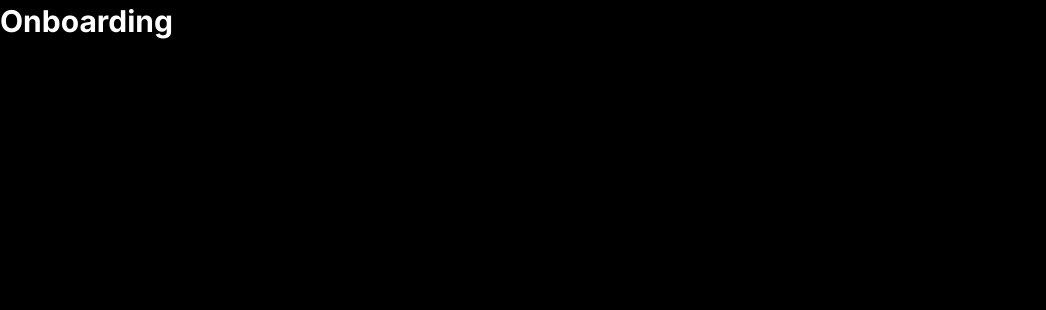
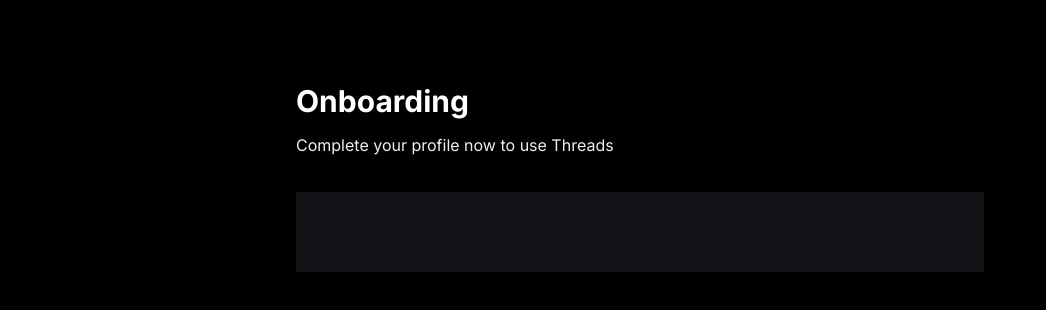
Before and after one commit to Gab0CS/threads, a Next.js app: page /onboarding in a window 1280 px wide. Shown: the top 310 px of the page, without its empty margins (0-1046 px from the left). Built offline with nearby package versions, Linux system fonts and the light colour scheme; no server answers.

Commit message:
onboarding started

```diff
--- a/app/(auth)/onboarding/page.tsx
+++ b/app/(auth)/onboarding/page.tsx
@@ -1,7 +1,36 @@
+import AccountProfile from "@/components/forms/AccountProfile";
+import { currentUser } from "@clerk/nextjs";
+
+
 async function Page() {
+    const user = await currentUser();
+
+    const userInfo = {};
+
+    const userData = {
+        Id: user?.id,
+        objectId: userInfo?._id,
+        username: userInfo?.username || user?.username,
+        name: userInfo?.name || user?.firstName || "",
+        bio: userInfo?.bio || "",
+        image: userInfo?.image || user?.imageUrl,
+    }
+
     return(
-        <main>
+        <main className="mx-auto flex max-w-3xl flex-col justify-start
+            px-10 py-20">
             <h1 className="head-text">Onboarding</h1>
+            <p className="mt-3 text-base-regular text-light-2">
+                Complete your profile now to use Threads
+            </p>
+
+            <section className="mt-9 bg-dark-2 p-10">
+                <AccountProfile
+                user={userData}
+                btnTitle="Continue">
+
+                </AccountProfile>
+            </section>
         </main>
     )
 }
--- /dev/null
+++ b/components/forms/AccountProfile.tsx
@@ -0,0 +1,23 @@
+"use client"
+
+interface Props {
+    user: {
+        id: string;
+        objectId: string;
+        username: string;
+        name: string;
+        bio: string;
+        image: string;
+    };
+    btnTitle: string;
+}
+
+const AccountProfile = ({ user, btnTitle }) => {
+    return(
+        <div>
+
+        </div>
+    )
+}
+
+export default AccountProfile;
```
